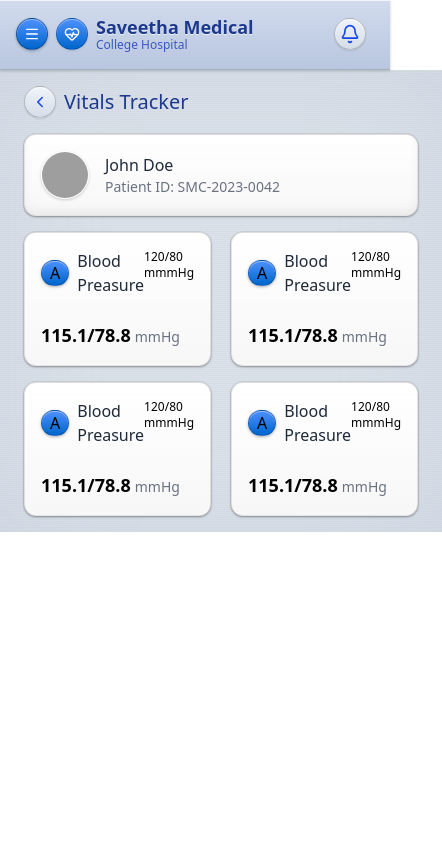
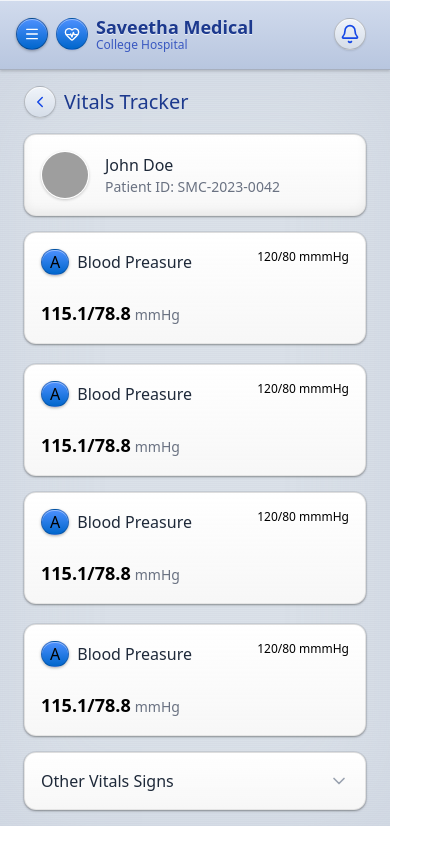
Before and after one commit to Mukunthan-A-R/simats-medical-client, a React (Vite) app: page /patient/vitals/1 in a window 390 px wide. Shown: the whole page, 442 px wide, since content can reach past the window. Built offline with nearby package versions, Linux system fonts and the light colour scheme; grey boxes are pictures that could not be loaded.

Commit message:
secondary vitals page

```diff
--- /dev/null
+++ b/src/components/patient/PatientSecondaryVitalCard.jsx
@@ -0,0 +1,38 @@
+import React from "react";
+
+const PatientSecondaryVitalCard = () => {
+  return (
+    <div
+      className="flex flex-row gap-4 px-4 py-4 border border-gray-400 rounded-lg"
+      style={{
+        backgroundColor: "rgba(245,245,245,0.8)",
+        boxShadow:
+          "0 1px 3px rgba(0,0,0,0.1), inset 0 1px 0 rgba(255,255,255,0.7)",
+        border: "1px solid rgba(0,0,0,0.1)",
+      }}
+    >
+      <div className="flex flex-row flex-1 items-center gap-2">
+        <span
+          style={{
+            background: true
+              ? "linear-gradient(to bottom, #4d90fe, #0066cc)"
+              : "linear-gradient(to bottom, #ff3b30, #d70015)",
+            boxShadow:
+              "0 1px 3px rgba(0,0,0,0.3), inset 0 1px 0 rgba(255,255,255,0.4)",
+            border: "1px solid rgba(0,0,0,0.2)",
+          }}
+          className="bg-blue-900  px-2 rounded-2xl"
+        >
+          A
+        </span>
+        <span className="font-medium text-gray-800">Respitory Rate</span>
+      </div>
+      <span className="flex flex-row items-end">
+        <div className="text-lg font-medium pr-2">17.2</div>
+        <p className="text-sm text-gray-600 pb-1">breaths/min</p>
+      </span>
+    </div>
+  );
+};
+
+export default PatientSecondaryVitalCard;
--- /dev/null
+++ b/src/components/patient/PatientSecondaryVitalDropDown.jsx
@@ -0,0 +1,46 @@
+import React from "react";
+import PatientSecondaryVitalCard from "./PatientSecondaryVitalCard";
+
+const PatientSecondaryVitalDropDown = ({ showSecondaryVitals }) => {
+  if (!showSecondaryVitals) return null;
+
+  return (
+    <div
+      className={`rounded-2xl ${
+        showSecondaryVitals
+          ? "transition-all duration-500 ease-in-out overflow-hidden"
+          : ""
+      }`}
+      style={{
+        boxShadow:
+          "0 1px 3px rgba(0,0,0,0.12), 0 1px 2px rgba(0,0,0,0.24), 0 0 0 1px rgba(0,0,0,0.05)",
+        border: "1px solid rgba(0,0,0,0.1)",
+        backgroundColor: "white",
+        backgroundImage:
+          "linear-gradient(to bottom, rgba(255,255,255,0.9), rgba(245,245,245,0.8))",
+      }}
+    >
+      <div className="flex flex-col sm:flex-row px-4 py-3 sm:px-8 gap-4 sm:gap-6 rounded-2xl">
+        <div className="flex-1">
+          <PatientSecondaryVitalCard></PatientSecondaryVitalCard>
+        </div>
+        <div className="flex-1">
+          <PatientSecondaryVitalCard></PatientSecondaryVitalCard>
+        </div>
+      </div>
+      <div className="flex flex-col sm:flex-row px-4 py-3 sm:px-8 gap-4 sm:gap-6 rounded-2xl">
+        <div className="flex-1">
+          <PatientSecondaryVitalCard></PatientSecondaryVitalCard>
+        </div>
+        <div className="flex-1">
+          <PatientSecondaryVitalCard></PatientSecondaryVitalCard>
+        </div>
+      </div>
+      <div className="w-1/2  px-4 py-3 sm:px-8 sm:pr-4 rounded-2xl">
+        <PatientSecondaryVitalCard></PatientSecondaryVitalCard>
+      </div>
+    </div>
+  );
+};
+
+export default PatientSecondaryVitalDropDown;
--- /dev/null
+++ b/src/components/patient/PatientSecondaryVitals.jsx
@@ -0,0 +1,38 @@
+import { ChevronDownIcon } from "lucide-react";
+import React, { useState } from "react";
+import PatientSecondaryVitalDropDown from "./PatientSecondaryVitalDropDown";
+
+const PatientSecondaryVitals = () => {
+  const [showSecondaryVitals, setShowSecondaryVitals] = useState(false);
+  return (
+    <>
+      <div
+        className="p-4 rounded-xl font-medium text-gray-800"
+        style={{
+          boxShadow:
+            "0 1px 3px rgba(0,0,0,0.12), 0 1px 2px rgba(0,0,0,0.24), 0 0 0 1px rgba(0,0,0,0.05)",
+          border: "1px solid rgba(0,0,0,0.1)",
+          backgroundColor: "white",
+          backgroundImage:
+            "linear-gradient(to bottom, rgba(255,255,255,0.9), rgba(245,245,245,0.8))",
+        }}
+        onClick={() => setShowSecondaryVitals(!showSecondaryVitals)}
+      >
+        <span className="flex flex-row justify-between items-center">
+          Other Vitals Signs
+          <ChevronDownIcon
+            size={20}
+            className={`text-gray-400 transition-transform ${
+              showSecondaryVitals ? "rotate-180" : ""
+            }`}
+          />
+        </span>
+      </div>
+      <PatientSecondaryVitalDropDown
+        showSecondaryVitals={showSecondaryVitals}
+      />
+    </>
+  );
+};
+
+export default PatientSecondaryVitals;
--- a/src/components/patient/PatientVitalsData.jsx
+++ b/src/components/patient/PatientVitalsData.jsx
@@ -1,10 +1,11 @@
 import React from "react";
 import PatientVitalsDataCard from "./PatientVitalsDataCard";
+import PatientSecondaryVitals from "./PatientSecondaryVitals";
 
 const PatientViralsData = () => {
   return (
     <div className="flex flex-col gap-4">
-      <div className="flex flex-row gap-5">
+      <div className="flex flex-col sm:flex-row gap-5">
         <div className="flex-1">
           <PatientVitalsDataCard />
         </div>
@@ -12,7 +13,7 @@ const PatientViralsData = () => {
           <PatientVitalsDataCard />
         </div>
       </div>
-      <div className="flex flex-row gap-5">
+      <div className="flex flex-col sm:flex-row gap-5">
         <div className="flex-1">
           <PatientVitalsDataCard />
         </div>
@@ -20,6 +21,7 @@ const PatientViralsData = () => {
           <PatientVitalsDataCard />
         </div>
       </div>
+      <PatientSecondaryVitals></PatientSecondaryVitals>
     </div>
   );
 };
```
